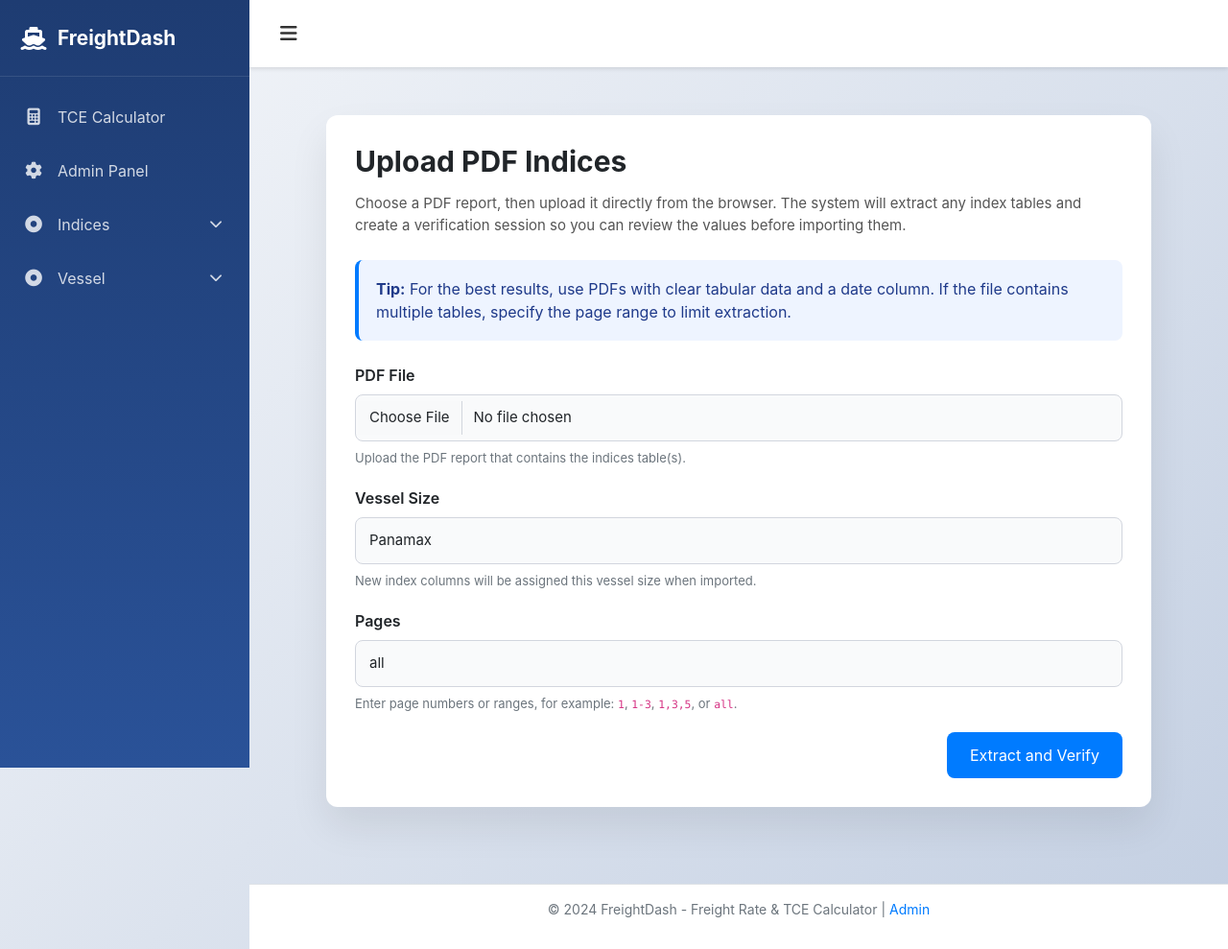
After one commit to juanvv-alt/FreightDash, a Django app: page /upload-pdf-indices/ in a window 1280 px wide. The commit adds this page. Shown: the whole page at 96% size. Run offline with Django 4.2, Linux system fonts and the light colour scheme; data comes from the database, SQL or seed files in the repository.

Commit message:
PDF UPLOAD
Co-authored-by: Copilot <copilot@github.com>

```diff
--- a/core/context_processors.py
+++ b/core/context_processors.py
@@ -9,6 +9,12 @@ DEFAULT_MENU_ITEMS = [
         'title': 'TCE Calculator',
         'url': '/',
         'icon': 'fas fa-calculator',
+        'children': [],
+    },
+    {
+        'title': 'Upload PDF Indices',
+        'url': '/upload-pdf-indices/',
+        'icon': 'fas fa-file-upload',
         'children': [],
     },
     {
--- /dev/null
+++ b/voyage/templates/voyage/upload_pdf_indices.html
@@ -0,0 +1,143 @@
+{% extends 'base.html' %}
+{% load static %}
+
+{% block title %}Upload PDF Indices - FreightDash{% endblock %}
+
+{% block extra_css %}
+<style>
+    .upload-container {
+        max-width: 900px;
+        margin: 0 auto;
+        padding: 30px 20px;
+    }
+
+    .upload-card {
+        background: white;
+        border-radius: 12px;
+        box-shadow: 0 20px 40px rgba(0,0,0,0.08);
+        padding: 30px;
+        margin-bottom: 30px;
+    }
+
+    .upload-title {
+        font-size: 30px;
+        font-weight: 700;
+        margin-bottom: 15px;
+    }
+
+    .upload-description {
+        font-size: 15px;
+        color: #555;
+        margin-bottom: 25px;
+    }
+
+    .form-group {
+        margin-bottom: 20px;
+    }
+
+    .form-label {
+        font-weight: 600;
+        display: block;
+        margin-bottom: 8px;
+    }
+
+    .form-control {
+        width: 100%;
+        padding: 12px 14px;
+        border: 1px solid #d2d6de;
+        border-radius: 8px;
+        background: #f9fafb;
+        font-size: 15px;
+    }
+
+    .form-select {
+        width: 100%;
+        padding: 12px 14px;
+        border: 1px solid #d2d6de;
+        border-radius: 8px;
+        font-size: 15px;
+        background: #f9fafb;
+    }
+
+    .help-text {
+        color: #6c757d;
+        font-size: 13px;
+        margin-top: 8px;
+    }
+
+    .upload-actions {
+        display: flex;
+        justify-content: flex-end;
+        gap: 12px;
+    }
+
+    .btn-primary {
+        background: #007bff;
+        color: white;
+        border: none;
+        border-radius: 8px;
+        padding: 12px 24px;
+        cursor: pointer;
+        transition: background 0.2s ease;
+    }
+
+    .btn-primary:hover {
+        background: #0056b3;
+    }
+
+    .note-box {
+        background: #eef4ff;
+        border-left: 4px solid #007bff;
+        border-radius: 8px;
+        padding: 18px;
+        margin-bottom: 24px;
+        color: #1f3a8a;
+    }
+</style>
+{% endblock %}
+
+{% block content %}
+<div class="upload-container">
+    <div class="upload-card">
+        <h1 class="upload-title">Upload PDF Indices</h1>
+        <p class="upload-description">
+            Choose a PDF report, then upload it directly from the browser. The system will extract any index tables
+            and create a verification session so you can review the values before importing them.
+        </p>
+
+        <div class="note-box">
+            <strong>Tip:</strong> For the best results, use PDFs with clear tabular data and a date column. If the file
+            contains multiple tables, specify the page range to limit extraction.
+        </div>
+
+        <form method="post" enctype="multipart/form-data">
+            {% csrf_token %}
+            <div class="form-group">
+                <label class="form-label" for="upload_file">PDF File</label>
+                <input class="form-control" type="file" id="upload_file" name="upload_file" accept="application/pdf" required>
+                <p class="help-text">Upload the PDF report that contains the indices table(s).</p>
+            </div>
+
+            <div class="form-group">
+                <label class="form-label" for="vessel_size">Vessel Size</label>
+                <select class="form-select" id="vessel_size" name="vessel_size">
+                    {% for value, label in vessel_size_choices %}
+                        <option value="{{ value }}" {% if value == selected_vessel_size %}selected{% endif %}>{{ label }}</option>
+                    {% endfor %}
+                </select>
+                <p class="help-text">New index columns will be assigned this vessel size when imported.</p>
+            </div>
+
+            <div class="form-group">
+                <label class="form-label" for="pages">Pages</label>
+                <input class="form-control" type="text" id="pages" name="pages" value="{{ pages }}" placeholder="all">
+                <p class="help-text">Enter page numbers or ranges, for example: <code>1</code>, <code>1-3</code>, <code>1,3,5</code>, or <code>all</code>.</p>
+            </div>
+
+            <div class="upload-actions">
+                <button class="btn-primary" type="submit">Extract and Verify</button>
+            </div>
+        </form>
+    </div>
+</div>
+{% endblock %}
--- a/voyage/templates/voyage/verify_pdf_indices.html
+++ b/voyage/templates/voyage/verify_pdf_indices.html
@@ -334,13 +334,13 @@
                                 <td>{{ row.date|date:"M j, Y" }}</td>
                                 <td>
                                     <span class="index-name">{{ index_name }}</span>
-                                    {% if not table.data.index_columns|lookup:forloop.parentloop.counter0|lookup:"existing_index" %}
+                                    {% if not index_data.existing %}
                                         <span class="index-new">NEW</span>
                                     {% endif %}
                                 </td>
                                 <td class="value-cell">{{ index_data.value }}</td>
                                 <td>
-                                    {% if existing_indices|get:index_name|lower == index_name|lower %}
+                                    {% if index_data.existing %}
                                         <span style="color: #28a745;">✓ Existing</span>
                                     {% else %}
                                         <span style="color: #007bff;">+ New Index</span>
--- a/voyage/urls.py
+++ b/voyage/urls.py
@@ -9,5 +9,6 @@ urlpatterns = [
     path('indices/', views.indices_redirect, name='indices'),
     path('indices/custom/', views.indices_custom, name='indices_custom'),
     path('indices/<slug:vessel>/', views.indices_dashboard, name='indices_by_vessel'),
+    path('upload-pdf-indices/', views.upload_pdf_indices, name='upload_pdf_indices'),
     path('verify-pdf-indices/<str:session_id>/', views.verify_pdf_indices, name='verify_pdf_indices'),
 ]
--- a/voyage/views.py
+++ b/voyage/views.py
@@ -1,10 +1,19 @@
 import csv
-from datetime import timedelta
+import json
+import os
+import tempfile
+import uuid
+from datetime import datetime, timedelta
+from io import BytesIO
 
+import pdfplumber
+from django.contrib import messages
+from django.db import DatabaseError, ProgrammingError, transaction
+from django.db.models import Max
+from django.db.utils import OperationalError
 from django.http import HttpResponse
 from django.shortcuts import redirect, render
-from django.db import DatabaseError, ProgrammingError
-from django.db.utils import OperationalError
+from django.urls import reverse
 from django.utils import timezone
 import logging
 from .models import RouteParameters
@@ -647,15 +656,320 @@ def tce_calculator(request):
         return render(request, 'voyage/tce_calculator.html', context, status=200)
 
 
-import json
-import os
-import tempfile
-from datetime import datetime
-from django.contrib import messages
-from django.db import transaction
-from django.http import JsonResponse
-from django.shortcuts import get_object_or_404, redirect
-from django.urls import reverse
+def upload_pdf_indices(request):
+    vessel_size_choices = [
+        ('capesize', 'Capesize'),
+        ('panamax', 'Panamax'),
+        ('supramax', 'Supramax'),
+        ('handysize', 'Handysize'),
+        ('bunker', 'Bunker'),
+    ]
+
+    if request.method == 'POST':
+        upload_file = request.FILES.get('upload_file')
+        vessel_size = request.POST.get('vessel_size', 'panamax')
+        pages = request.POST.get('pages', 'all').strip() or 'all'
+
+        if not upload_file:
+            messages.error(request, 'Please select a PDF file to upload.')
+            return render(
+                request,
+                'voyage/upload_pdf_indices.html',
+                {
+                    'vessel_size_choices': vessel_size_choices,
+                    'selected_vessel_size': vessel_size,
+                    'pages': pages,
+                },
+            )
+
+        try:
+            extracted_tables = _extract_pdf_index_tables(
+                upload_file.read(), vessel_size, pages
+            )
+        except Exception as exc:
+            messages.error(request, f'Unable to extract PDF indices: {exc}')
+            return render(
+                request,
+                'voyage/upload_pdf_indices.html',
+                {
+                    'vessel_size_choices': vessel_size_choices,
+                    'selected_vessel_size': vessel_size,
+                    'pages': pages,
+                },
+            )
+
+        if not extracted_tables:
+            messages.warning(
+                request,
+                'No index tables were found in the uploaded PDF. Please check the file and try again.',
+            )
+            return render(
+                request,
+                'voyage/upload_pdf_indices.html',
+                {
+                    'vessel_size_choices': vessel_size_choices,
+                    'selected_vessel_size': vessel_size,
+                    'pages': pages,
+                },
+            )
+
+        session_id = str(uuid.uuid4())
+        temp_dir = os.path.join(tempfile.gettempdir(), 'freightdash_pdf_upload')
+        os.makedirs(temp_dir, exist_ok=True)
+        temp_file = os.path.join(temp_dir, f'{session_id}.json')
+
+        session_data = {
+            'file_path': upload_file.name,
+            'vessel_size': vessel_size,
+            'pages': pages,
+            'extracted_tables': extracted_tables,
+            'extraction_time': datetime.now().isoformat(),
+            'session_id': session_id,
+        }
+
+        with open(temp_file, 'w', encoding='utf-8') as f:
+            json.dump(session_data, f, indent=2, default=str)
+
+        return redirect('voyage:verify_pdf_indices', session_id=session_id)
+
+    return render(
+        request,
+        'voyage/upload_pdf_indices.html',
+        {
+            'vessel_size_choices': vessel_size_choices,
+            'selected_vessel_size': 'panamax',
+            'pages': 'all',
+        },
+    )
+
+
+def _parse_pdf_pages(pages_str):
+    pages_str = str(pages_str or 'all').strip().lower()
+    if pages_str in ('all', ''):
+        return 'all'
+
+    parsed_pages = []
+    for part in pages_str.split(','):
+        part = part.strip()
+        if not part:
+            continue
+        if '-' in part:
+            start, end = part.split('-', 1)
+            parsed_pages.extend(range(int(start.strip()), int(end.strip()) + 1))
+        else:
+            parsed_pages.append(int(part))
+
+    return sorted(set(parsed_pages))
+
+
+def _extract_pdf_index_tables(file_bytes, vessel_size, pages):
+    page_numbers = _parse_pdf_pages(pages)
+
+    with pdfplumber.open(BytesIO(file_bytes)) as pdf:
+        if page_numbers == 'all':
+            pages_to_process = list(pdf.pages)
+        else:
+            pages_to_process = [
+                pdf.pages[i - 1]
+                for i in page_numbers
+                if 1 <= i <= len(pdf.pages)
+            ]
+
+        if not pages_to_process:
+            return []
+
+        existing_indices = {
+            idx.name.strip().lower(): idx
+            for idx in AvailableIndex.objects.filter(
+                vessel_size=vessel_size,
+                is_active=True,
+            )
+        }
+
+        extracted_tables = []
+        for page_index, page in enumerate(pages_to_process, start=1):
+            tables = page.extract_tables()
+            if not tables:
+                continue
+
+            for table_index, table in enumerate(tables):
+                if not table or len(table) < 2:
+                    continue
+
+                cleaned_table = [
+                    [str(cell).strip() if cell is not None else '' for cell in row]
+                    for row in table
+                    if row is not None
+                ]
+
+                header_row_idx, headers = _find_header_row(cleaned_table)
+                if header_row_idx is None or not headers:
+                    continue
+
+                date_col_idx = None
+                for idx, header in enumerate(headers):
+                    if header and any(
+                        keyword in header.lower()
+                        for keyword in ['date', 'period', 'month', 'day']
+                    ):
+                        date_col_idx = idx
+                        break
+                if date_col_idx is None:
+                    date_col_idx = 0
+
+                index_columns = []
+                for idx, header in enumerate(headers):
+                    if idx == date_col_idx or not header:
+                        continue
+                    normalized = header.strip()
+                    index_columns.append(
+                        {
+                            'name': normalized,
+                            'column_index': idx,
+                            'existing_index': normalized.strip().lower() in existing_indices,
+                        }
+                    )
+
+                if not index_columns:
+                    continue
+
+                processed_rows = []
+                for row in cleaned_table[header_row_idx + 1 :]:
+                    if len(row) <= date_col_idx:
+                        continue
+
+                    date_str = row[date_col_idx].strip()
+                    if not date_str:
+                        continue
+
+                    parsed_date = _parse_date(date_str)
+                    if not parsed_date:
+                        continue
+
+                    indices = {}
+                    for idx_col in index_columns:
+                        if idx_col['column_index'] >= len(row):
+                            continue
+                        raw_value = row[idx_col['column_index']]
+                        if raw_value is None:
+                            continue
+                        value_text = str(raw_value).strip()
+                        if not value_text:
+                            continue
+
+                        cleaned_value = (
+                            value_text.replace(',', '')
+                            .replace('$', '')
+                            .replace('£', '')
+                            .replace('€', '')
+                            .strip()
+                        )
+
+                        try:
+                            value = float(cleaned_value)
+                        except ValueError:
+                            continue
+
+                        indices[idx_col['name']] = {
+                            'value': value,
+                            'original_value': value_text,
+                            'existing': idx_col['existing_index'],
+                        }
+
+                    if indices:
+                        processed_rows.append(
+                            {
+                                'date': parsed_date.isoformat(),
+                                'original_date': date_str,
+                                'indices': indices,
+                            }
+                        )
+
+                if not processed_rows:
+                    continue
+
+                extracted_tables.append(
+                    {
+                        'page': page_index,
+                        'table_index': table_index,
+                        'data': {
+                            'headers': headers,
+                            'date_column': date_col_idx,
+                            'index_columns': index_columns,
+                            'data': processed_rows,
+                            'total_rows': len(processed_rows),
+                        },
+                        'raw_table': cleaned_table[:10],
+                    }
+                )
+
+        return extracted_tables
+
+
+def _find_header_row(cleaned_table):
+    for row_index, row in enumerate(cleaned_table):
+        if any(
+            cell
+            and any(keyword in cell.lower() for keyword in ['date', 'period', 'month', 'day'])
+            for cell in row
+        ):
+            return row_index, row
+    return (0, cleaned_table[0]) if cleaned_table else (None, [])
+
+
+def _parse_date(value):
+    if isinstance(value, datetime):
+        return value.date()
+    if isinstance(value, str):
+        cleaned = value.strip()
+        if not cleaned:
+            return None
+
+        formats = [
+            '%Y-%m-%d',
+            '%d/%m/%Y',
+            '%m/%d/%Y',
+            '%d-%m-%Y',
+            '%m-%d-%Y',
+            '%b %d, %Y',
+            '%B %d, %Y',
+            '%d %b %Y',
+            '%d %B %Y',
+            '%Y/%m/%d',
+        ]
+
+        for fmt in formats:
+            try:
+                return datetime.strptime(cleaned, fmt).date()
+            except ValueError:
+                continue
+
+        normalized = cleaned.replace('/', '-').replace('.', '-').lower()
+        month_names = {
+            'jan': '01',
+            'feb': '02',
+            'mar': '03',
+            'apr': '04',
+            'may': '05',
+            'jun': '06',
+            'jul': '07',
+            'aug': '08',
+            'sep': '09',
+            'oct': '10',
+            'nov': '11',
+            'dec': '12',
+        }
+        for month_name, month_num in month_names.items():
+            if month_name in normalized:
+                normalized = normalized.replace(month_name, month_num)
+
+        for fmt in formats:
+            try:
+                return datetime.strptime(normalized, fmt).date()
+            except ValueError:
+                continue
+
+    return None
 
 
 def verify_pdf_indices(request, session_id):
@@ -667,14 +981,14 @@ def verify_pdf_indices(request, session_id):
 
     if not os.path.exists(temp_file):
         messages.error(request, 'Verification session not found or expired.')
-        return redirect('admin:voyage_availableindex_changelist')
+        return redirect('voyage:upload_pdf_indices')
 
     try:
         with open(temp_file, 'r') as f:
             session_data = json.load(f)
     except Exception as e:
         messages.error(request, f'Error loading verification data: {e}')
-        return redirect('admin:voyage_availableindex_changelist')
+        return redirect('voyage:upload_pdf_indices')
 
     if request.method == 'POST':
         action = request.POST.get('action')
@@ -688,7 +1002,7 @@ def verify_pdf_indices(request, session_id):
             except:
                 pass
             messages.info(request, 'PDF upload cancelled.')
-            return redirect('admin:voyage_availableindex_changelist')
+            return redirect('voyage:upload_pdf_indices')
 
     # Prepare data for template
     extracted_tables = session_data.get('extracted_tables', [])
@@ -723,7 +1037,7 @@ def _save_selected_indices(request, session_data, temp_file):
 
     if not selected_tables:
         messages.warning(request, 'No tables selected for import.')
-        return redirect(request.META.get('HTTP_REFERER', 'admin:voyage_availableindex_changelist'))
+        return redirect(request.META.get('HTTP_REFERER', reverse('voyage:upload_pdf_indices')))
 
     saved_count = 0
     error_count = 0
@@ -786,7 +1100,7 @@ def _save_selected_indices(request, session_data, temp_file):
 
     except Exception as e:
         messages.error(request, f'Error saving indices: {e}')
-        return redirect(request.META.get('HTTP_REFERER', 'admin:voyage_availableindex_changelist'))
+        return redirect(request.META.get('HTTP_REFERER', reverse('voyage:upload_pdf_indices')))
 
     # Clean up temp file
     try:
@@ -799,4 +1113,4 @@ def _save_selected_indices(request, session_data, temp_file):
     if error_count > 0:
         messages.warning(request, f'{error_count} tables had errors during import.')
 
-    return redirect('admin:voyage_availableindex_changelist')
+    return redirect('voyage:upload_pdf_indices')
```
Also changed, not shown: PDF_UPLOAD_README.md (+24 -11 lines), 1 other file.
